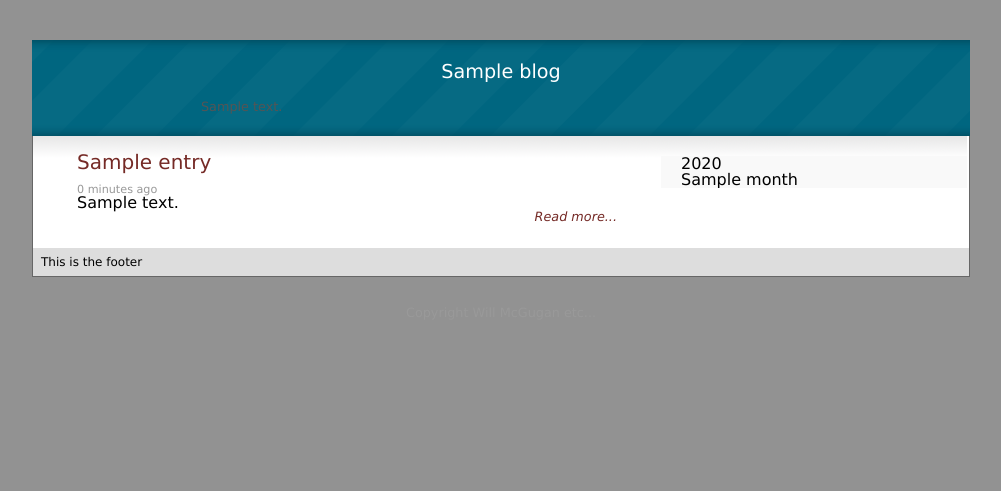
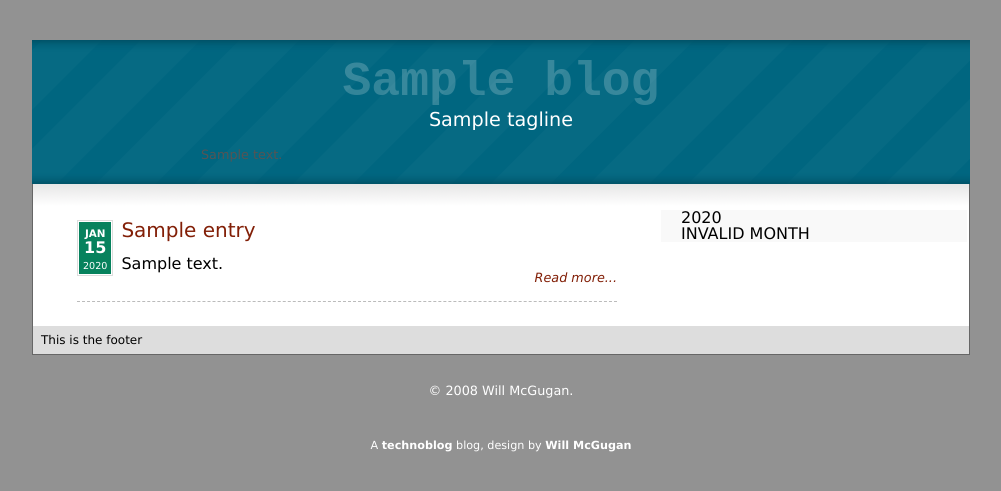
Before and after one commit to jpic/djangotechblog, a Django app: template techblog/templates/blog.html in a window 1280 px wide. Shown: the top 491 px of the page, without its empty margins (139-1140 px from the left). Run offline with Django 3.2, Linux system fonts and the light colour scheme; the template is opened without the code that fills it: most values are stand-ins (such as "Sample title", 1, 10 or a date in 2020); data that the repository does not hold is empty; parts of the project's set-up code (start-up, migrations or seed data) failed here and were passed over.

Commit message:
Mostly style changes

```diff
--- /dev/null
+++ b/techblog/apps/blog/templatetags/blogtags.py
@@ -0,0 +1,29 @@
+from django import template
+from django.template.defaultfilters import stringfilter
+
+register = template.Library()
+
+
+short_months = "Jan Feb Mar Apr May Jun Jul Aug Sep Oct Nov Dec".split()
+long_months = "January February March Aril May June July August September October November December".split()
+
+@register.filter
+@stringfilter
+def shortmonth(value):
+    try:
+        month_index = int(value)
+    except ValueError:
+        return "INVALID MONTH"
+
+    return short_months[month_index-1]
+
+
+@register.filter
+@stringfilter
+def longmonth(value):
+    try:
+        month_index = int(value)
+    except ValueError:
+        return "INVALID MONTH"
+
+    return long_months[month_index-1]
--- a/techblog/media/css/blog_base.css
+++ b/techblog/media/css/blog_base.css
@@ -6,9 +6,10 @@ body
 
     background-color:#ededed;
     background-color:#929292;
-    /*background-image:url("/media/images/shadeback.png");*/
+    /*background-image:url("/media/images/blueback.png");*/
     background-repeat:repeat-x;
 }
+
 
 #title
 {
@@ -83,7 +84,7 @@ body
     background-image:url(/media/images/topgradient.png);
     padding:20px;
     border-bottom:4px solid white;
-display:none;
+    display:none;
 }
 
 .title-area h1
@@ -97,6 +98,7 @@ display:none;
     /*background-color:#575773;*/
 }
 
+
 .title-area .faded-title
 {
     font-size:300%;
@@ -105,6 +107,12 @@ display:none;
     z-index:20;
     font-family:"Courier New", Courier, monospace;
     text-align:center;
+    color:white;
+}
+
+.title-area .faded-title a:visited, .title-area .faded-title a:link
+{
+    color:white;
 }
 
 .tagline
@@ -233,7 +241,7 @@ display:none;
     width:628px;
     float:left;
     overflow:hidden;
-    background-image:url("/media/images/bottomshadow.png");
+    /*background-image:url("/media/images/bottomshadow.png");*/
     background-repeat:repeat-x;
 }
 #column1 .inner
@@ -251,14 +259,18 @@ display:none;
     overflow:hidden;
     /*border-left:1px solid #bbb;*/
     /*background-color:#eee;*/
-    background-image:url("/media/images/bottomshadow.png");
+    /*background-image:url("/media/images/bottomshadow.png");*/
     background-repeat:repeat-x;
 }
 
 
 .column1-content p
 {
+}
 
+.entry p
+{
+    margin-left:50px;
 }
 
 .column1-content
@@ -271,7 +283,7 @@ display:none;
     padding:0px 20px;
     background-color:#f9f9f9;
     /*padding:10px;*/
-    margin-top:20px;
+
 }
 
 #footer .inner
@@ -296,12 +308,11 @@ display:none;
 {
     font-size:80%;
     line-height:130%;
-    padding-bottom:.5em;
-    padding-top:.5em;
+    padding-bottom:1em;
     color:#333;
 }
 
-#subtext
+.subtext
 {
     width:980px;
     margin:0 auto;
@@ -309,7 +320,27 @@ display:none;
     padding-bottom:30px;
     font-size:80%;
     text-align:center;
-    color:#999;
+    color:#fff;
+}
+
+.subtext a, .subtext a:visited
+{
+    color:white;
+}
+
+
+.credit
+{
+    padding-bottom:20px;
+    color:white;
+    font-size:70%;
+    margin:0 auto;
+    text-align:center;
+}
+
+.credit a, .credit a:visited
+{
+    color:white;
 }
 
 .toplinks
@@ -376,7 +407,8 @@ display:none;
 
 a
 {
-    color:#752A26;
+    /*color:#752A26;*/
+    color:#821f07;
     font-weight:bold;
     text-decoration:none;
 }
@@ -411,8 +443,7 @@ a:active
     /*background-image:url("/media/images/subtlegradient.png");*/
     background-position:0 1px;
     background-repeat:repeat-x;
-    padding:6px 2px;
-    clear:both;
+    padding:0px 2px 6px 0px;
 }
 
 .post-subtitle
@@ -421,6 +452,47 @@ a:active
     color:#999;
     margin-top:-4px;
 }
+
+.post-date
+{
+    background-color:white;
+    float:left;
+    color:white;
+    text-align:center;
+    border:1px solid #ddd;
+    margin-right:8px;
+}
+
+.post-date>.date-inner
+{
+    text-align:center;
+    margin:1px;
+    /*background-image:url(/media/images/dateback.png);*/
+    background-color:#821f07;
+    background-color:#07825d;
+    padding:2px 4px;
+}
+
+.post-date .month
+{
+    font-weight:bold;
+    font-size:65%;
+    text-transform:uppercase;
+}
+
+.post-date .day
+{
+    font-weight:bold;
+    font-size:100%;
+}
+
+.post-date .year
+{
+    font-weight:normal;
+    font-size:60%;
+    color:white;
+}
+
 
 .mug-shot
 {
@@ -470,7 +542,22 @@ strong {font-weight:bold;}
     clear:both;
 
     padding-bottom:16px;
+    border-bottom:1px dashed #bbb;
 }
 
 .entry a
 {font-weight:normal;}
+
+.pullquote
+{
+    width:49%;
+    float:right;
+    font-size:120%;
+    font-style:italic;
+    color:#194c7f;
+    line-height:130%;
+    background-color:#f8f8f8;
+    padding:6px;
+    margin:4px;
+    font-family:Georgia;
+}
--- a/techblog/media/css/code.css
+++ b/techblog/media/css/code.css
@@ -9,6 +9,7 @@ pre
     margin-top:8px;
     margin-bottom:8px;
     line-height:120%;
+    clear:both;
     }
 .code .c { color: #008800; font-style: italic } /* Comment */
 .code .err { border: 1px solid #FF0000 } /* Error */
--- a/techblog/templates/blog.html
+++ b/techblog/templates/blog.html
@@ -1,4 +1,7 @@
 {% extends "blog_base.html" %}
+
+{% load blogtags %}
+
 {% block title %}{{ blog.title }}{% endblock %}
 
 {% block js %}
@@ -7,9 +10,19 @@
 
 {% block column1 %}
 {% for entry in entries %}
+
 <div class="entry">
+    <div class="post-date">
+    <div class="date-inner">
+        <span class="month">{{ entry.display_time.month|shortmonth }}</span>
+        <br/>
+        <span class="day">{{ entry.display_time.day }}</span>
+        <br/>
+        <span class="year">{{ entry.display_time.year }}</span>
+        {# {{ entry.display_time|timesince }} ago #}
+    </div>
+</div>
 <h1><a href="{{ entry.date_url }}">{{ entry.title }}</a></h1>
-<div class="post-subtitle">{{ entry.display_time|timesince }} ago</div>
 
 {% if not entry.content_summary_html %}
     {{ entry.content_html|safe }}
@@ -21,6 +34,7 @@
     <div class="read-more""><a href="{{ entry.date_url }}">Read more...</a></div>
 {% endif %}
 </div>
+<br/>
 {% endfor %}
 {% endblock %}
 
@@ -29,13 +43,14 @@
 <h1>{{ year }}</h1>
 <ul>
     {% for year, month, count in months %}
-    <li>{{ month }}</li>
+    <li>{{ month|longmonth }}</li>
     {% endfor %}
 </ul>
 {% endfor %}
 {% endblock %}
 
 {% block summary_area %}
-<h1>{{ blog.title }}</h1>
+<div class="faded-title">{{ blog.title }}</div>
+<h1>{{ blog.tagline }}</h1>
 <div class="summary-area">{{ blog.description_html|safe }}</div>
 {% endblock %}
--- a/techblog/templates/blog_base.html
+++ b/techblog/templates/blog_base.html
@@ -51,7 +51,7 @@
         </div>
 
         <div id="main">
-
+            <div class="bottom-shadow"> </div>
 
             <div id="column1">
 
@@ -111,8 +111,11 @@
 
     </div>
 
-    <div id="subtext">
-        Copyright Will McGugan etc...
+    <div class="subtext">
+        &copy; 2008 Will McGugan.<br/><br/>
+    </div>
+    <div class="credit">
+        A <a href="http://code.google.com/p/djangotechblog/">technoblog</a> blog, design by <a href="http://www.willmcgugan.com">Will McGugan</a>
     </div>
 
 
--- a/techblog/templates/blog_entry.html
+++ b/techblog/templates/blog_entry.html
@@ -2,8 +2,8 @@
 {% block title %}{{ blog.title }}{% endblock %}
 
 {% block summary_area %}
-<div class="faded-title">{{ blog.title }}</div>
-<h1>{{ entry.title }}</h1>
+<div class="faded-title"><a href="{{ blog.get_absolute_url }}">{{ blog.title }}</a></div>
+<h1>{{ blog.tagline }}</h1>
 {% endblock %}
 
 {% block column1 %}
```
Also changed, not shown: techblog/apps/blog/markuptags.py (+14 -0 lines).
